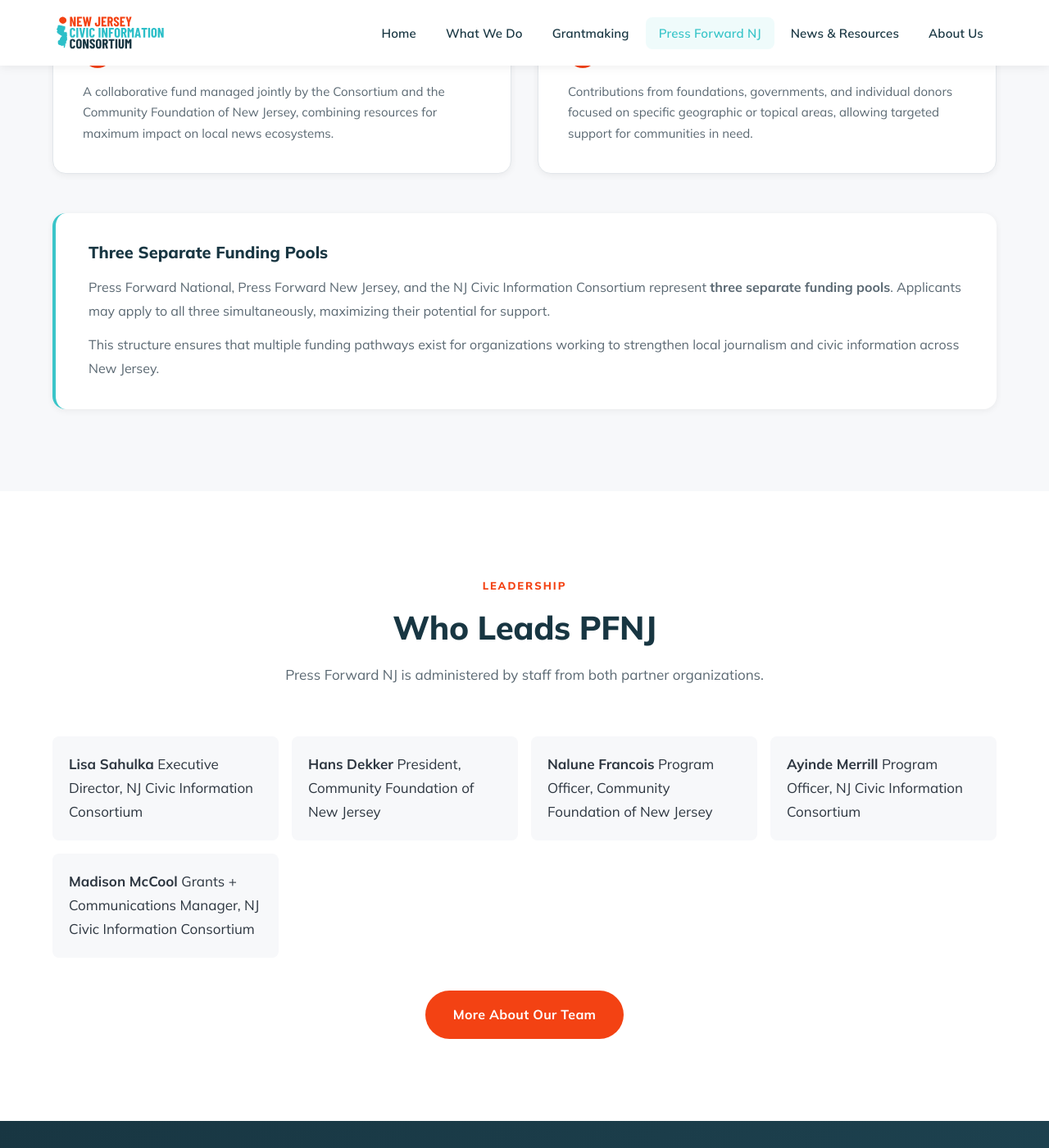
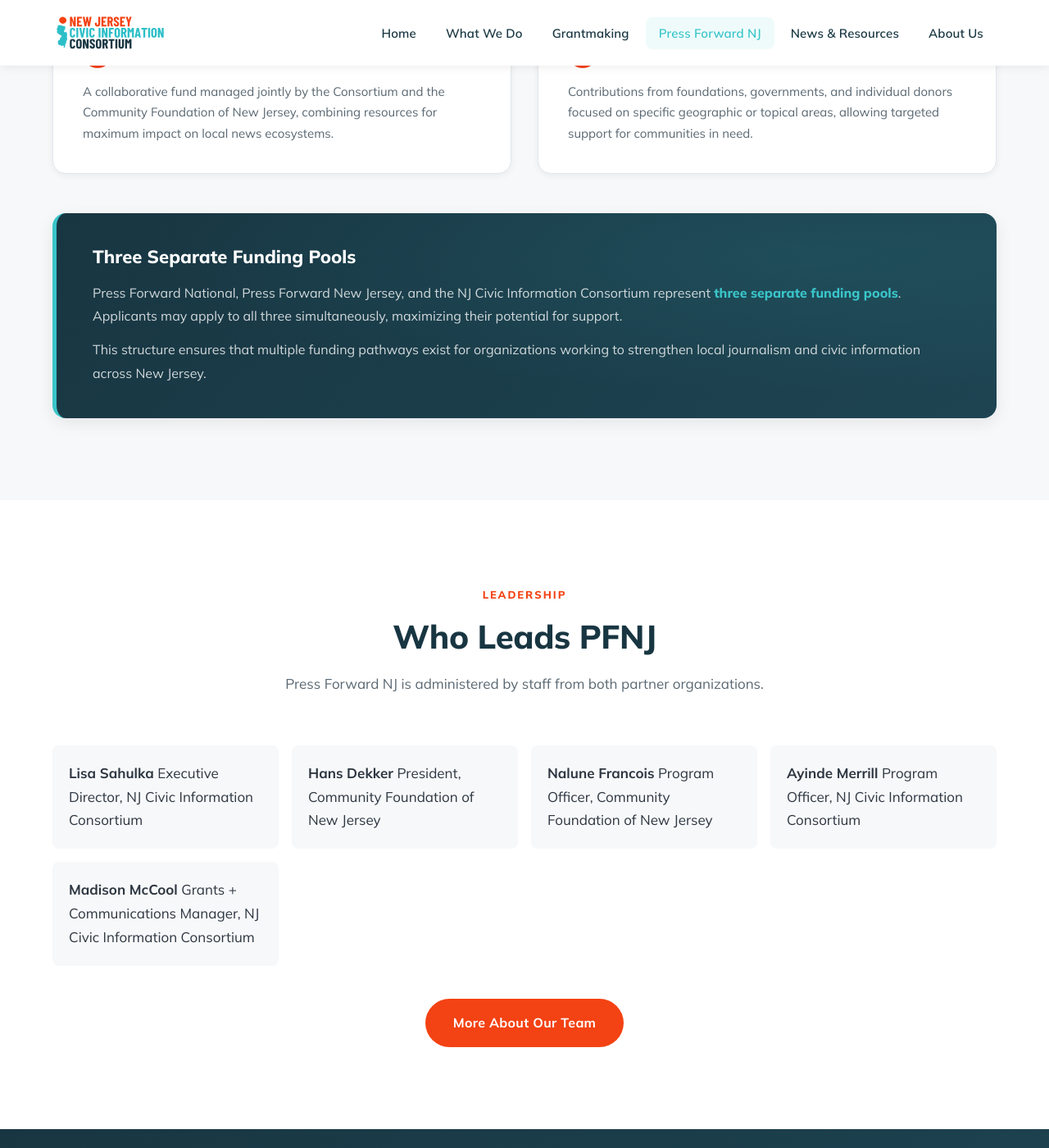
Before and after one commit to madi-mccool/njcivicinfo, a Jekyll site: the page built from docs/press-forward-nj.html, in a window 1280 px wide and 1400 px high, scrolled down 1319 px. Shown: the whole window at 82% size. Built offline with Jekyll 4.4.1, drawn with Linux system fonts in a browser that asks for light colours.

Commit message:
Fix visual rendering of new sections across home and PFNJ pages
- Hero callout: stronger teal background (18% opacity), solid border,
  backdrop blur, white text for better contrast on dark hero
- Impact bento cards: increased background opacity, visible shadows,
  brighter label text so cards are distinct from navy background
- Map section: replaced ::after pseudo-element overlay with actual
  div element to fix the overlay not rendering over the photo
- Funding pools callout: switched to navy gradient background with
  white text, teal accents on strong tags, making it a standout
  section instead of blending into off-white background

https://claude.ai/code/session_01EKYY7REjmNZ9FwV9xJF7Fs

```diff
--- a/docs/assets/css/style.css
+++ b/docs/assets/css/style.css
@@ -380,7 +380,7 @@ h4 { font-weight: 700; }
   color: rgba(255, 255, 255, 0.78);
   max-width: 580px;
   line-height: 1.7;
-  margin-bottom: 40px;
+  margin-bottom: 28px;
 }
 
 .hero-buttons {
@@ -2546,19 +2546,22 @@ h4 { font-weight: 700; }
    HERO IMPACT CALLOUT
    ============================================ */
 .hero-impact-callout {
-  background: rgba(58, 197, 201, 0.12);
-  border-left: 3px solid var(--color-teal);
+  background: rgba(58, 197, 201, 0.18);
+  border: 1px solid rgba(58, 197, 201, 0.35);
+  border-left: 4px solid var(--color-teal);
   border-radius: var(--radius-sm);
-  padding: 16px 24px;
-  margin-bottom: 32px;
+  padding: 18px 24px;
+  margin-bottom: 36px;
   max-width: 620px;
+  backdrop-filter: blur(8px);
+  -webkit-backdrop-filter: blur(8px);
 }
 
 .hero-impact-text {
   font-family: var(--font-body);
   font-size: 16px;
-  font-weight: 600;
-  color: rgba(255, 255, 255, 0.92);
+  font-weight: 700;
+  color: var(--color-white);
   line-height: 1.6;
 }
 
@@ -2617,20 +2620,21 @@ h4 { font-weight: 700; }
 }
 
 .impact-bento-card {
-  background: rgba(255, 255, 255, 0.06);
-  border: 1px solid rgba(255, 255, 255, 0.1);
+  background: rgba(255, 255, 255, 0.08);
+  border: 1px solid rgba(255, 255, 255, 0.15);
   border-top: 4px solid var(--card-accent, var(--color-teal));
   border-radius: var(--radius);
   padding: 36px 28px;
   text-align: center;
   transition: all 0.35s ease-in-out;
+  box-shadow: 0 4px 20px rgba(0, 0, 0, 0.15);
 }
 
 .impact-bento-card:hover {
   transform: translateY(-6px);
-  background: rgba(255, 255, 255, 0.1);
+  background: rgba(255, 255, 255, 0.14);
   border-color: var(--card-accent, var(--color-teal));
-  box-shadow: 0 12px 40px rgba(0, 0, 0, 0.2);
+  box-shadow: 0 12px 40px rgba(0, 0, 0, 0.25);
 }
 
 .impact-bento-card.impact-bento-wide {
@@ -2648,8 +2652,8 @@ h4 { font-weight: 700; }
 
 .impact-bento-label {
   font-size: 15px;
-  color: rgba(255, 255, 255, 0.7);
-  font-weight: 500;
+  color: rgba(255, 255, 255, 0.8);
+  font-weight: 600;
   line-height: 1.5;
 }
 
@@ -2816,18 +2820,12 @@ h4 { font-weight: 700; }
   z-index: 0;
 }
 
-.map-cta-overlay {
-  position: relative;
-  z-index: 2;
-  text-align: center;
-  padding: 60px 40px;
-  max-width: 600px;
-}
-
-.map-cta-card-photo::after {
-  content: '';
+.map-cta-photo-overlay {
   position: absolute;
-  top: 0; left: 0; right: 0; bottom: 0;
+  top: 0;
+  left: 0;
+  right: 0;
+  bottom: 0;
   background: linear-gradient(
     135deg,
     rgba(24, 54, 66, 0.82) 0%,
@@ -2837,6 +2835,14 @@ h4 { font-weight: 700; }
   z-index: 1;
 }
 
+.map-cta-overlay {
+  position: relative;
+  z-index: 2;
+  text-align: center;
+  padding: 60px 40px;
+  max-width: 600px;
+}
+
 @media (max-width: 768px) {
   .map-cta-card-photo {
     min-height: 320px;
@@ -2851,25 +2857,42 @@ h4 { font-weight: 700; }
    ============================================ */
 .funding-pools-callout {
   margin-top: 48px;
-  background: var(--color-white);
+  background: linear-gradient(135deg, var(--color-navy) 0%, var(--color-navy-light) 100%);
   border-radius: var(--radius);
-  padding: 36px 40px;
-  border-left: 4px solid var(--color-teal);
-  box-shadow: var(--shadow-sm);
+  padding: 40px 44px;
+  border-left: 5px solid var(--color-teal);
+  box-shadow: var(--shadow-md);
+  position: relative;
+  overflow: hidden;
+}
+
+.funding-pools-callout::before {
+  content: '';
+  position: absolute;
+  top: 0; left: 0; right: 0; bottom: 0;
+  background: radial-gradient(ellipse at 80% 20%, rgba(58, 197, 201, 0.1) 0%, transparent 60%);
+  pointer-events: none;
 }
 
 .funding-pools-callout h3 {
-  font-size: 20px;
-  font-weight: 800;
-  color: var(--color-navy);
+  font-size: 22px;
+  font-weight: 800;
+  color: var(--color-white);
   margin-bottom: 16px;
+  position: relative;
 }
 
 .funding-pools-callout p {
   font-size: 16px;
-  color: var(--color-gray-600);
+  color: rgba(255, 255, 255, 0.8);
   line-height: 1.8;
   margin-bottom: 12px;
+  position: relative;
+}
+
+.funding-pools-callout p strong {
+  color: var(--color-teal);
+  font-weight: 800;
 }
 
 .funding-pools-callout p:last-child {
--- a/docs/index.html
+++ b/docs/index.html
@@ -207,6 +207,7 @@ description: "The New Jersey Civic Information Consortium invests in local news
     </div>
     <div class="map-cta-card map-cta-card-photo">
       <img src="{{ '/assets/images/Grantee Map Image.png' | relative_url }}" alt="Interactive Grantee Map of New Jersey" class="map-cta-bg-img">
+      <div class="map-cta-photo-overlay"></div>
       <div class="map-cta-overlay">
         <h3>Interactive Grantee Map</h3>
         <p>Explore an interactive map of Consortium-funded projects across New Jersey. See where our grantees are making a difference in communities statewide.</p>
```
